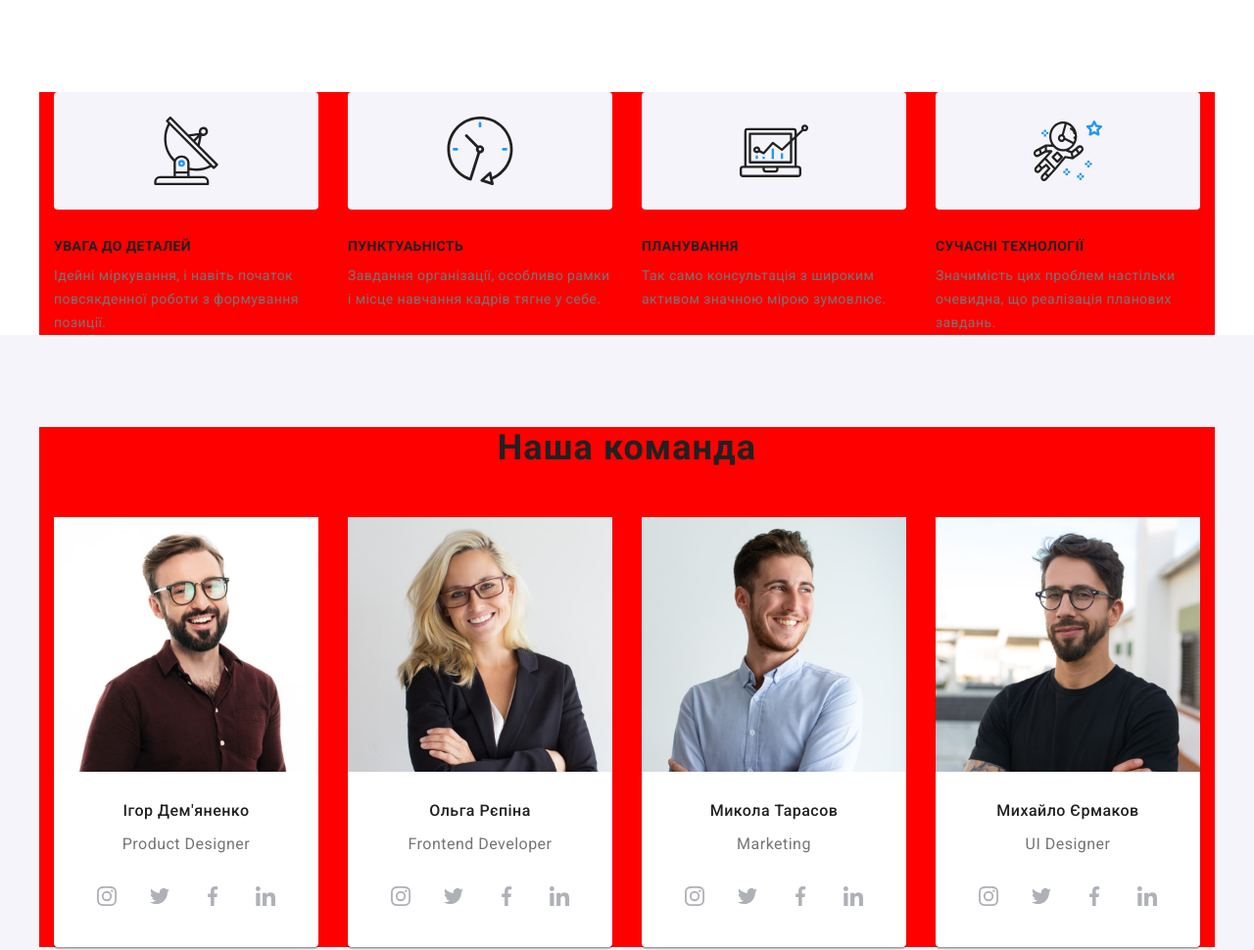
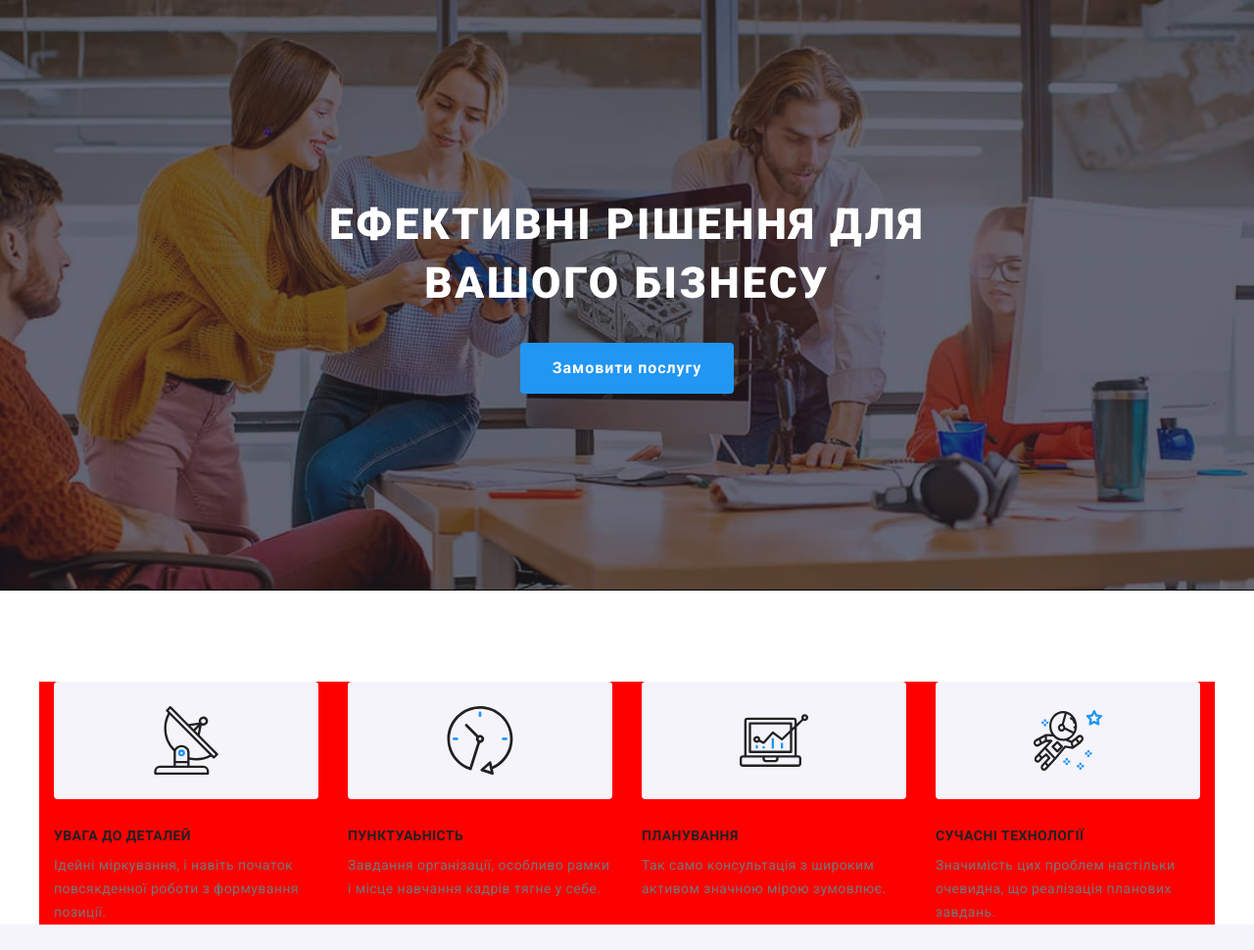
Before and after one commit to OleksandrCOI/goit-markup-hw-08, a website: page index.html in a window 1280 px wide. Shown: the top 970 px of the page at 98% size. Drawn offline with nearby package versions, Linux system fonts and the light colour scheme.

Commit message:
ДЗ 8 3,5 секції

```diff
--- a/index.html
+++ b/index.html
@@ -68,7 +68,7 @@
       </div>
     </header> -->
     <main>
-      <!-- <section class="hero hero__geometry">
+      <section class="hero hero__geometry">
         <h1 class="hero__title title__geometry">
           Ефективні рішення для <br />вашого бізнесу
         </h1>
@@ -80,7 +80,7 @@
         >
           Замовити послугу
         </button>
-      </section> -->
+      </section>
       <section class="section section__features">
         <div class="container">
           <h2 class="section__title visually-hidden">Наші переваги</h2>
--- a/sass/layouts/_hero.scss
+++ b/sass/layouts/_hero.scss
@@ -4,8 +4,8 @@
   text-align: center;
   padding-top: 200px;
   padding-bottom: 200px;
-  max-width: 1600px;
-  height: 600px;
+  width: 100%;
+  height: auto;
   outline: 1px solid black;
   background-image: linear-gradient(
       to right,
```
Also changed, not shown: css/main.css, css/main.min.css, 2 other files.
